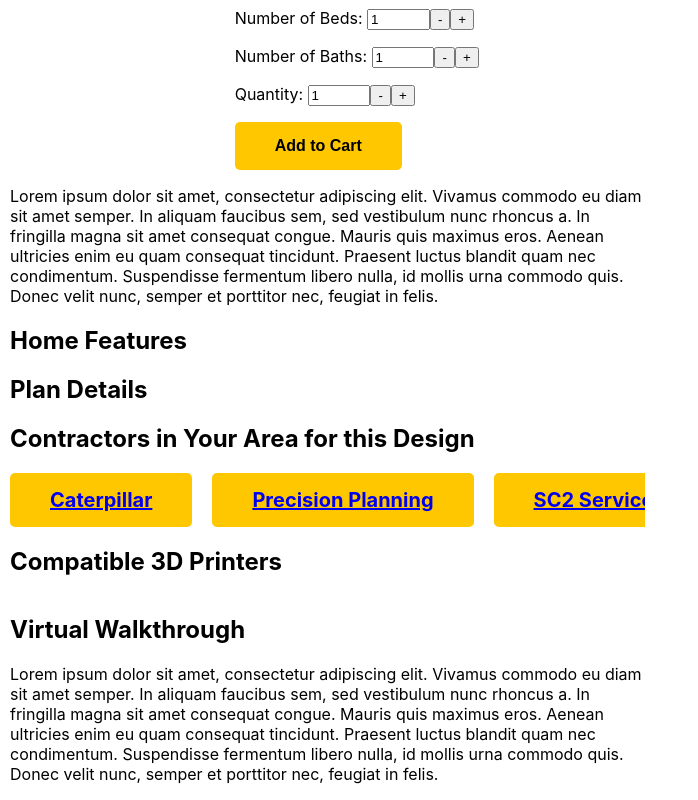
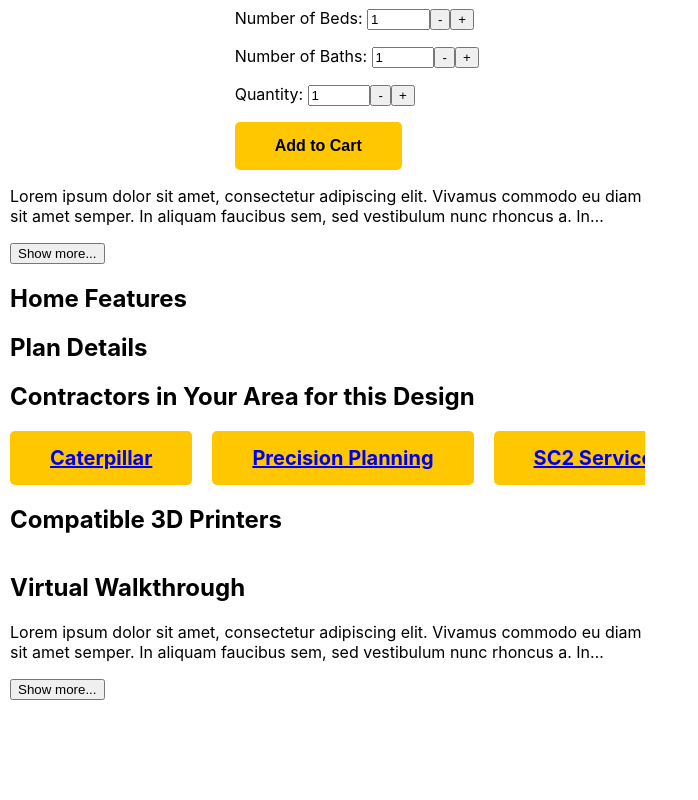
Before and after one commit to kmagana5/Course-Project-2, a React (Create React App) app in the folder client/: page /productpage in a window 1280 px wide. Shown: the part 394-1194 px from the top of the page, without its empty margins (0-698 px from the left). After the commit the page ends 1094 px from the top, so only its background shows below. Built offline with nearby package versions, Linux system fonts and the light colour scheme.

Commit message:
add show more show less button to product page

```diff
--- a/client/src/pages/productpage.js
+++ b/client/src/pages/productpage.js
@@ -1,4 +1,4 @@
-import React, { useState } from "react";
+import React, { useEffect, useState } from "react";
 import Rating from "../components/Rating";
 import "../styles/Rating.css";
 import ScrollMenu from "../components/ScrollMenu";
@@ -8,6 +8,9 @@ import axios from 'axios';
 
 const ProductPage = () => {
     const [showNotification, setShowNotification] = useState(false);
+
+    const [isOpen, setIsOpen] = useState(false);
+    const [isOpen1, setIsOpen1] = useState(false);
 
     const [quantity, setQuantity] = useState(1);
 
@@ -120,9 +123,17 @@ const ProductPage = () => {
                 </div>
             </div>
             <div style={{ width: "50%" }}>
-                <p>Lorem ipsum dolor sit amet, consectetur adipiscing elit. Vivamus commodo eu diam sit amet semper. In aliquam faucibus sem, sed vestibulum nunc rhoncus a. In fringilla magna sit amet consequat congue. Mauris quis maximus eros.
+                <p
+                  style={isOpen ? null : {
+                    WebkitLineClamp: 2,
+                    WebkitBoxOrient: 'vertical',
+                    overflow: 'hidden',
+                    display: '-webkit-box',
+                  }}
+                >Lorem ipsum dolor sit amet, consectetur adipiscing elit. Vivamus commodo eu diam sit amet semper. In aliquam faucibus sem, sed vestibulum nunc rhoncus a. In fringilla magna sit amet consequat congue. Mauris quis maximus eros.
                      Aenean ultricies enim eu quam consequat tincidunt. Praesent luctus blandit quam nec condimentum.
                      Suspendisse fermentum libero nulla, id mollis urna commodo quis. Donec velit nunc, semper et porttitor nec, feugiat in felis.</p>
+                <button onClick={() => setIsOpen(!isOpen)}>{isOpen ? 'Show less...' : 'Show more...' }</button>
                 <h2>Home Features</h2>
                 <h2>Plan Details</h2>
                 <h2>Contractors in Your Area for this Design</h2>
@@ -132,7 +143,15 @@ const ProductPage = () => {
             <div style={{ display: "flex" }}>
                 <div style={{ width: "50%" }}>
                     <h2>Virtual Walkthrough</h2>
-                    <p>Lorem ipsum dolor sit amet, consectetur adipiscing elit. Vivamus commodo eu diam sit amet semper. In aliquam faucibus sem, sed vestibulum nunc rhoncus a. In fringilla magna sit amet consequat congue. Mauris quis maximus eros. Aenean ultricies enim eu quam consequat tincidunt. Praesent luctus blandit quam nec condimentum. Suspendisse fermentum libero nulla, id mollis urna commodo quis. Donec velit nunc, semper et porttitor nec, feugiat in felis.</p>
+                    <p
+                      style={isOpen1 ? null : {
+                        WebkitLineClamp: 2,
+                        WebkitBoxOrient: 'vertical',
+                        overflow: 'hidden',
+                        display: '-webkit-box',
+                      }}
+                    >Lorem ipsum dolor sit amet, consectetur adipiscing elit. Vivamus commodo eu diam sit amet semper. In aliquam faucibus sem, sed vestibulum nunc rhoncus a. In fringilla magna sit amet consequat congue. Mauris quis maximus eros. Aenean ultricies enim eu quam consequat tincidunt. Praesent luctus blandit quam nec condimentum. Suspendisse fermentum libero nulla, id mollis urna commodo quis. Donec velit nunc, semper et porttitor nec, feugiat in felis.</p>
+                    <button onClick={() => setIsOpen1(!isOpen1)}>{isOpen1 ? 'Show less...' : 'Show more...' }</button>
                 </div>
             </div>
 
```
